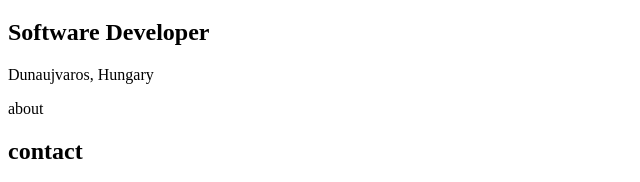
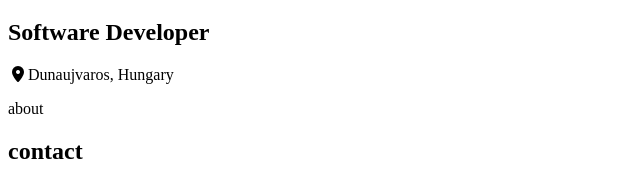
Before and after one commit to TamasFulopEftomi/profile-card, a plain HTML site: page index.html in a window 1280 px wide. Shown: the part 373-555 px from the top of the page, 0-640 px from the left. Drawn offline with Linux system fonts and the light colour scheme.

Commit message:
fontawesom CDN hozzáadása

```diff
--- a/index.html
+++ b/index.html
@@ -3,6 +3,8 @@
 <head>
   <meta charset="UTF-8">
   <meta name="viewport" content="width=device-width, initial-scale=1.0">
+  <!-- CDN Content Delivery Network -->
+  <link rel="stylesheet" href="https://cdnjs.cloudflare.com/ajax/libs/font-awesome/7.3.1/css/all.css">
   <link rel="stylesheet" href="main.css">
   <title>Tamas Fulop profile card</title>
 </head>
@@ -19,7 +21,7 @@
         <div id="name-headline">
           <h1 id="name">name</h1>
           <h2 id="profession">profession</h2>
-          <span id="address">address</span>
+          <p><i class="fa-solid fa-location-dot"></i><span id="address">address</span></p>
         </div>
       </div>
 
```
